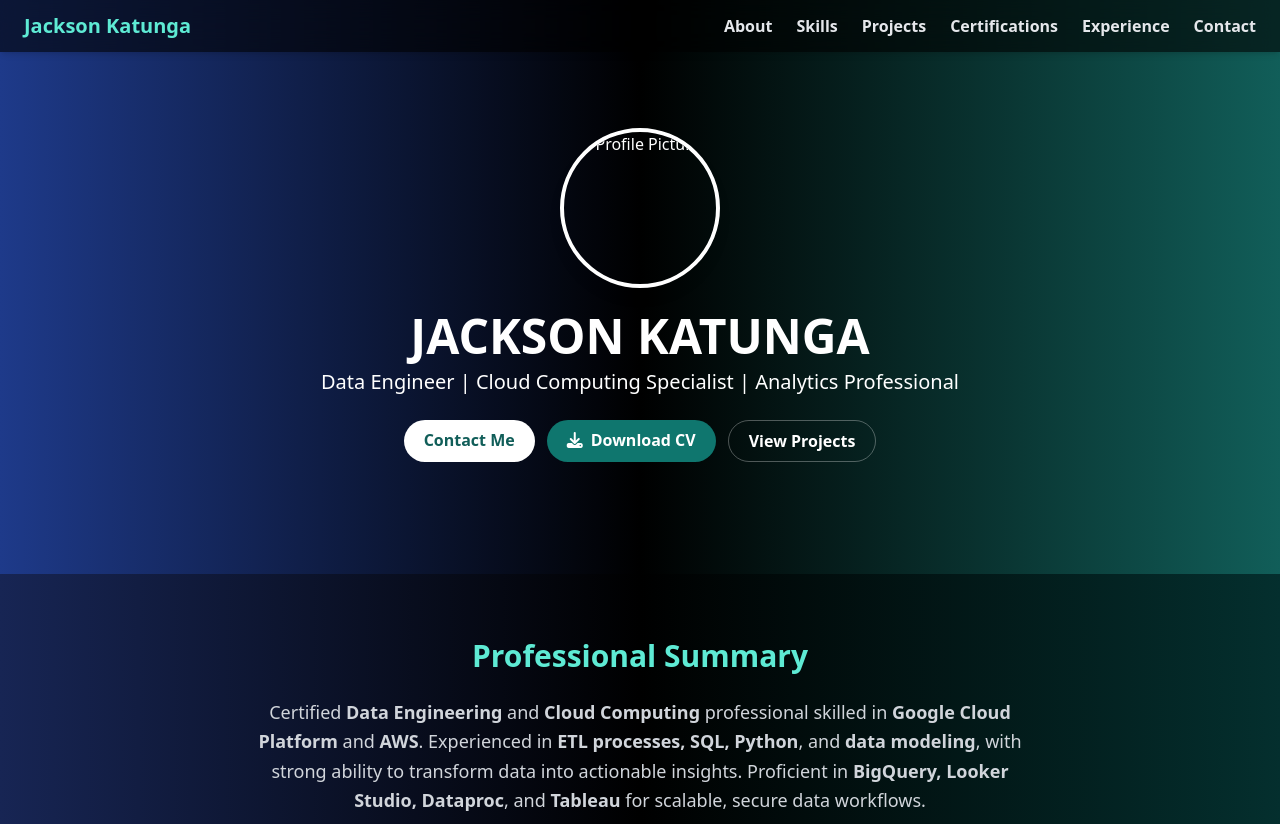
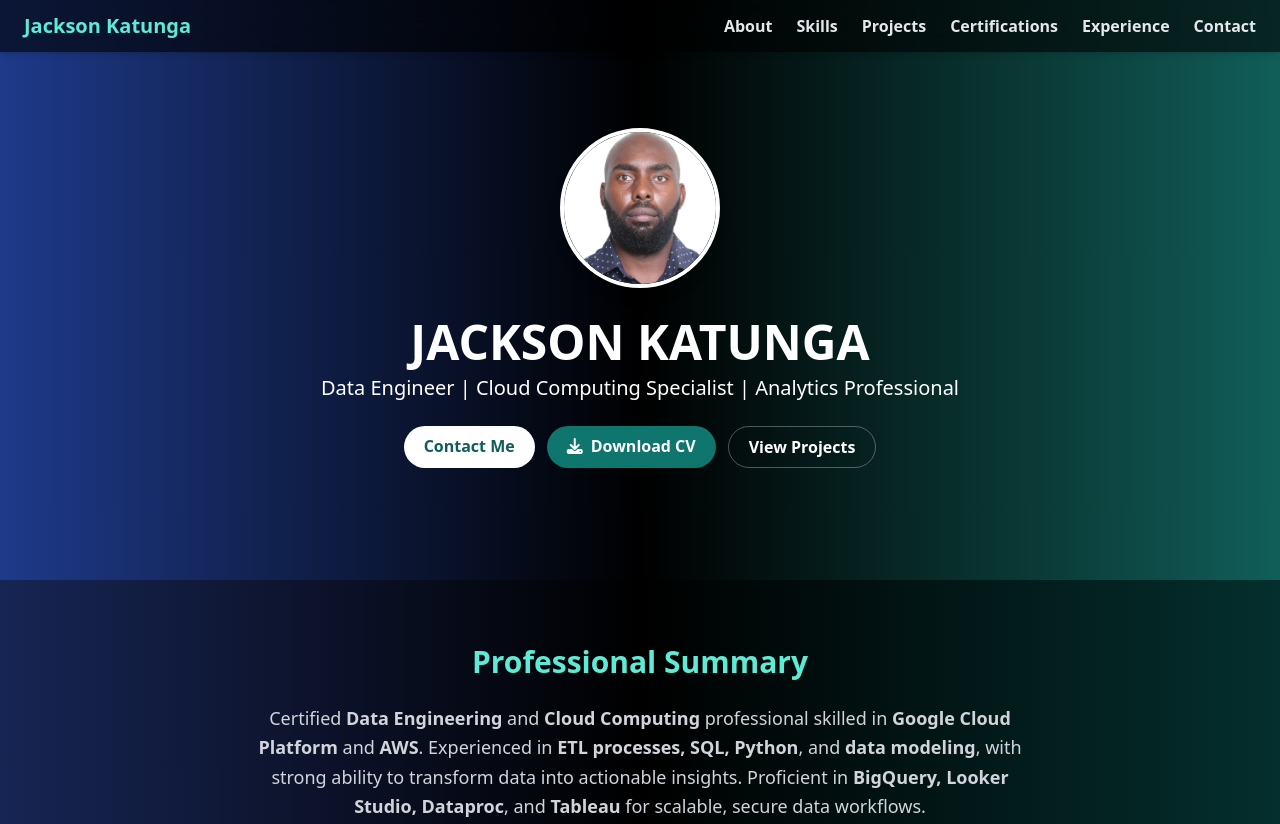
Before and after one commit to jkatunga/jackson-portfolio, a plain HTML site: page index.html in a window 1280 px wide. Shown: the top 824 px of the page. Drawn offline with nearby package versions, Linux system fonts and the light colour scheme; the site is published under a folder, as on GitHub Pages, so addresses that start at the root find nothing.

Commit message:
Update index.html

```diff
--- a/index.html
+++ b/index.html
@@ -63,7 +63,7 @@
     <!-- <div class="relative inline-block">
       <img src="/assets/profile1.jpg" alt="Profile Picture" class="rounded-full mx-auto mb-6 shadow-lg border-4 border-white object-cover w-40 h-40 profile-pic"> -->
     <div class="relative inline-block profile-container">
-      <img id="profilePic" src="/assets/profile1.jpg" alt="Profile Picture" class="rounded-full mx-auto mb-6 shadow-lg border-4 border-white object-cover w-40 h-40">
+      <img id="profilePic" src="./assets/profile1.jpg" alt="Profile Picture" class="rounded-full mx-auto mb-6 shadow-lg border-4 border-white object-cover w-40 h-40">
     </div>
     <h1 class="text-4xl md:text-5xl font-bold mb-2">JACKSON KATUNGA</h1>
     <p class="text-lg md:text-xl">Data Engineer | Cloud Computing Specialist | Analytics Professional</p>
```
